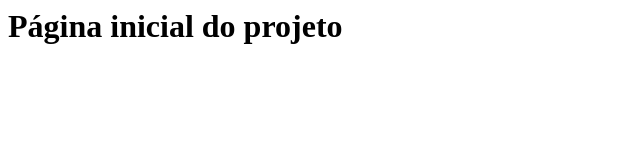
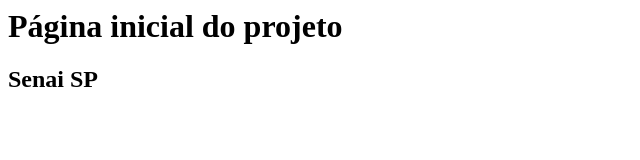
Before and after one commit to juniorgarcia81/projeto-turma2, a plain HTML site: page index.html in a window 1280 px wide. Shown: the whole page, without its empty margins (0-640 px from the left). Drawn offline with Linux system fonts and the light colour scheme.

Commit message:
Adição de um subtitulo

```diff
--- a/index.html
+++ b/index.html
@@ -4,5 +4,6 @@
   </head>
   <body>
     <h1>Página inicial do projeto</h1>
+    <h2>Senai SP</h2>
   </body>
 </html>
```
